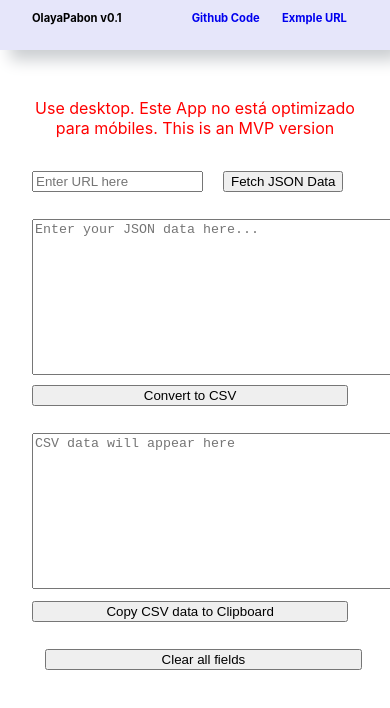
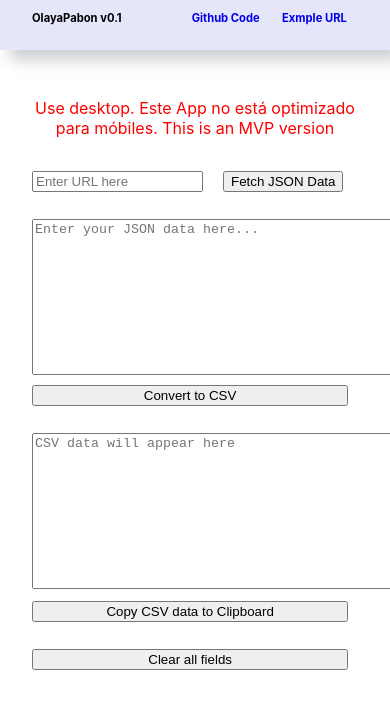
Before and after one commit to alfredrafael/OlayaPabon-v1, a React (Create React App) app: page / in a window 390 px wide. Shown: the top 708 px of the page. Built offline with nearby package versions, Linux system fonts and the light colour scheme.

Commit message:
minor styling add (again)

```diff
--- a/src/app.css
+++ b/src/app.css
@@ -75,4 +75,7 @@ textarea.json-output {
   textarea.json-output {
     max-width: 95%;
   }
+  .clearAllBtn {
+    margin-left: 0 !important;
+  }
 }
--- a/src/components/JSONToCSVConverter.jsx
+++ b/src/components/JSONToCSVConverter.jsx
@@ -72,7 +72,11 @@ function JSONToCSVConverter() {
 
       <div style={{ display: "block" }}>
         <button onClick={handleCopyClick}>Copy CSV data to Clipboard</button>
-        <button onClick={handleReloadForClear} style={{ marginLeft: "1em" }}>
+        <button
+          onClick={handleReloadForClear}
+          style={{ marginLeft: "1em" }}
+          className="clearAllBtn"
+        >
           Clear all fields
         </button>
       </div>
```
